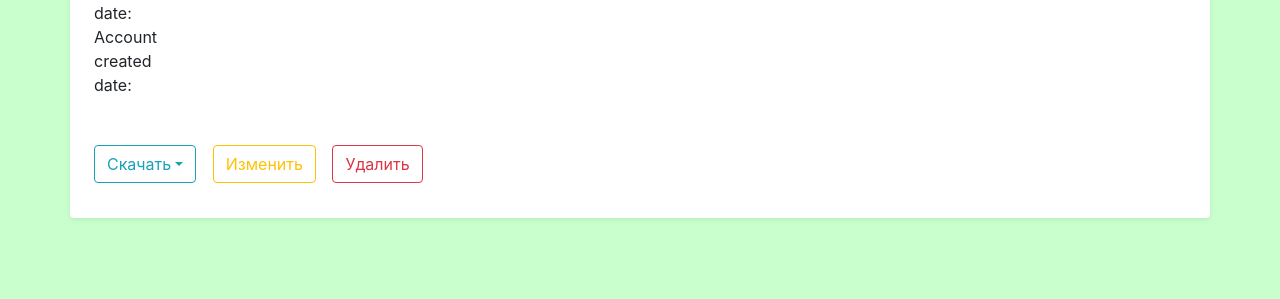
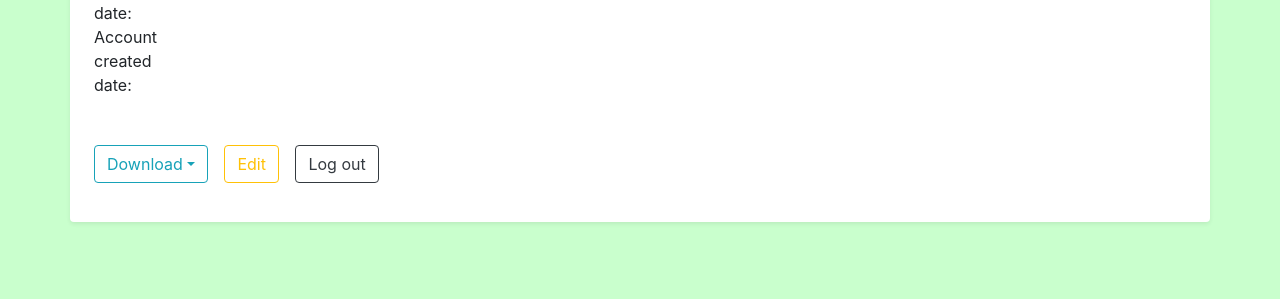
Before and after one commit to whyme0/mWallet, a Django app: template mWallet/templates/profiles/profile.html in a window 1280 px wide. Shown: the part 343-642 px from the top of the page. Run offline with Django 3.2, Linux system fonts and the light colour scheme; the template is opened without the code that fills it, so the values that code supplies are empty; parts of the project's set-up code (start-up, migrations or seed data) failed here and were passed over; some libraries are stand-ins or nearby versions.

Commit message:
added log out button

```diff
--- a/mWallet/templates/profiles/profile.html
+++ b/mWallet/templates/profiles/profile.html
@@ -29,15 +29,15 @@
 			</div>
 				<div class="actions">
 					<div class="dropdown d-inline" style="margin-right: 12px">
-					<a href="" class="btn btn-outline-info dropdown-toggle" id="dropdownMenuButton" data-toggle="dropdown" aria-haspopup="true" aria-expanded="false">Скачать</a>
+					<a href="" class="btn btn-outline-info dropdown-toggle mb-1" id="dropdownMenuButton" data-toggle="dropdown" aria-haspopup="true" aria-expanded="false">Download</a>
 						<div class="dropdown-menu" aria-labelledby="dropdownMenuButton">
 							<a href="{% static 'temp-files/person.csv' %}"  download="true" class="dropdown-item">.csv</a>
 							<a href="{% static 'temp-files/person.txt' %}"  download="true" class="dropdown-item">.txt</a>
 							<a href="{% static 'temp-files/person.json' %}" download="true"  class="dropdown-item">.json</a>
 						</div>
 					</div>
-					<a href="{% url 'profiles:edit_profile' %}" class="btn btn-outline-warning">Изменить</a>
-					<a href="" class="btn btn-outline-danger">Удалить</a>
+					<a href="{% url 'profiles:edit_profile' %}" class="btn btn-outline-warning mb-1">Edit</a>
+					<a href="{% url 'authapp:logout' %}" class="btn btn-outline-dark mb-1">Log out</a>
 				</div>
 			</div>
 			<div class="col">
```
